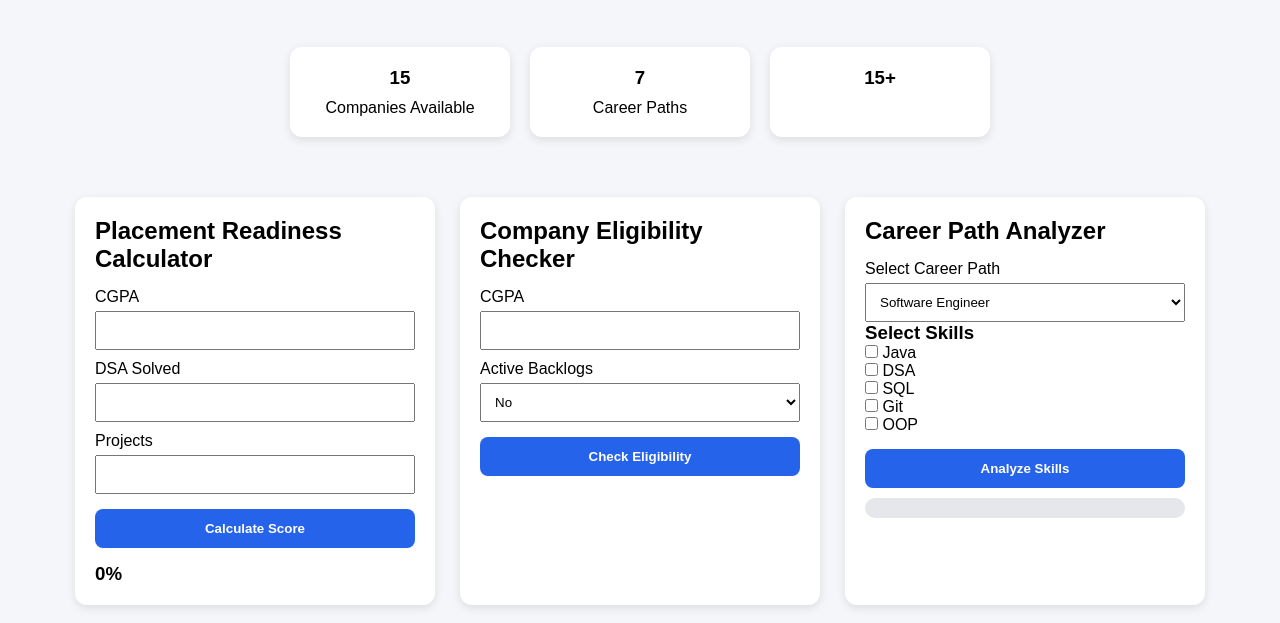
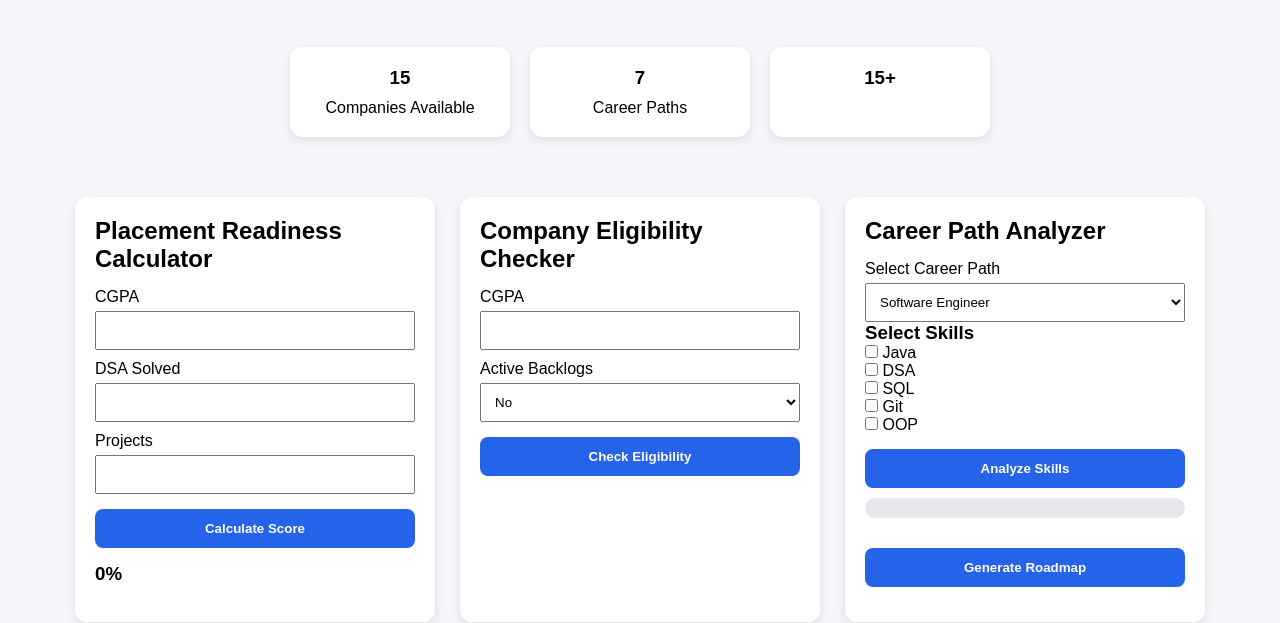
Before and after one commit to PavanTeja-hash/placement-intelligence-dashboard, a plain HTML site: page index.html in a window 1280 px wide. Shown: the part 196-819 px from the top of the page. Drawn offline with Linux system fonts and the light colour scheme.

Commit message:
Version 1.5 roadmap generator

```diff
--- a/index.html
+++ b/index.html
@@ -91,6 +91,10 @@
         </div>
 
         <p id="missingSkills" class="result-text"></p>
+
+        <button onclick="generateRoadmap()">Generate Roadmap</button>
+
+        <div id="roadmap"></div>
       </div>
 
       <div class="card">
--- a/script.js
+++ b/script.js
@@ -208,3 +208,93 @@ function analyzeResume() {
   document.getElementById("resumeResult").innerText =
     "Resume Score: " + score.toFixed(0) + "/100 | Status: " + status;
 }
+
+function generateRoadmap() {
+  const role = document.getElementById("role").value;
+
+  let roadmap = [];
+
+  switch (role) {
+    case "Software Engineer":
+      roadmap = [
+        "Master Java and OOP",
+        "Solve 200+ DSA Problems",
+        "Learn SQL and DBMS",
+        "Build 2 Major Projects",
+        "Practice Mock Interviews",
+      ];
+      break;
+
+    case "Java Backend Developer":
+      roadmap = [
+        "Strengthen Core Java",
+        "Learn Advanced SQL",
+        "Learn Spring Boot",
+        "Build REST APIs",
+        "Deploy a Backend Project",
+      ];
+      break;
+
+    case "Frontend Developer":
+      roadmap = [
+        "Master HTML, CSS, JavaScript",
+        "Learn React",
+        "Build Responsive Websites",
+        "Create Portfolio Projects",
+        "Deploy Projects Online",
+      ];
+      break;
+
+    case "Data Analyst":
+      roadmap = [
+        "Learn Excel",
+        "Master SQL",
+        "Learn Power BI",
+        "Practice Data Cleaning",
+        "Build Analytics Dashboards",
+      ];
+      break;
+
+    case "Data Scientist":
+      roadmap = [
+        "Learn Python",
+        "Master Pandas and NumPy",
+        "Study Machine Learning",
+        "Work on Datasets",
+        "Build ML Projects",
+      ];
+      break;
+
+    case "Cloud Engineer":
+      roadmap = [
+        "Learn Linux",
+        "Master Networking Basics",
+        "Learn AWS",
+        "Study Docker",
+        "Learn Terraform",
+      ];
+      break;
+
+    case "DevOps Engineer":
+      roadmap = [
+        "Learn Linux",
+        "Master Git",
+        "Learn Docker",
+        "Study Kubernetes",
+        "Build CI/CD Pipelines",
+      ];
+      break;
+  }
+
+  let output = "";
+
+  roadmap.forEach((step, index) => {
+    output += `
+      <div class="roadmap-step">
+        Step ${index + 1}: ${step}
+      </div>
+    `;
+  });
+
+  document.getElementById("roadmap").innerHTML = output;
+}
--- a/style.css
+++ b/style.css
@@ -200,3 +200,16 @@ button:hover {
 .company-card {
   width: 100%;
 }
+
+#roadmap {
+  margin-top: 15px;
+}
+
+.roadmap-step {
+  background: #f8fafc;
+  padding: 10px;
+  margin-top: 8px;
+  border-left: 4px solid #2563eb;
+  border-radius: 6px;
+  font-size: 14px;
+}
```
